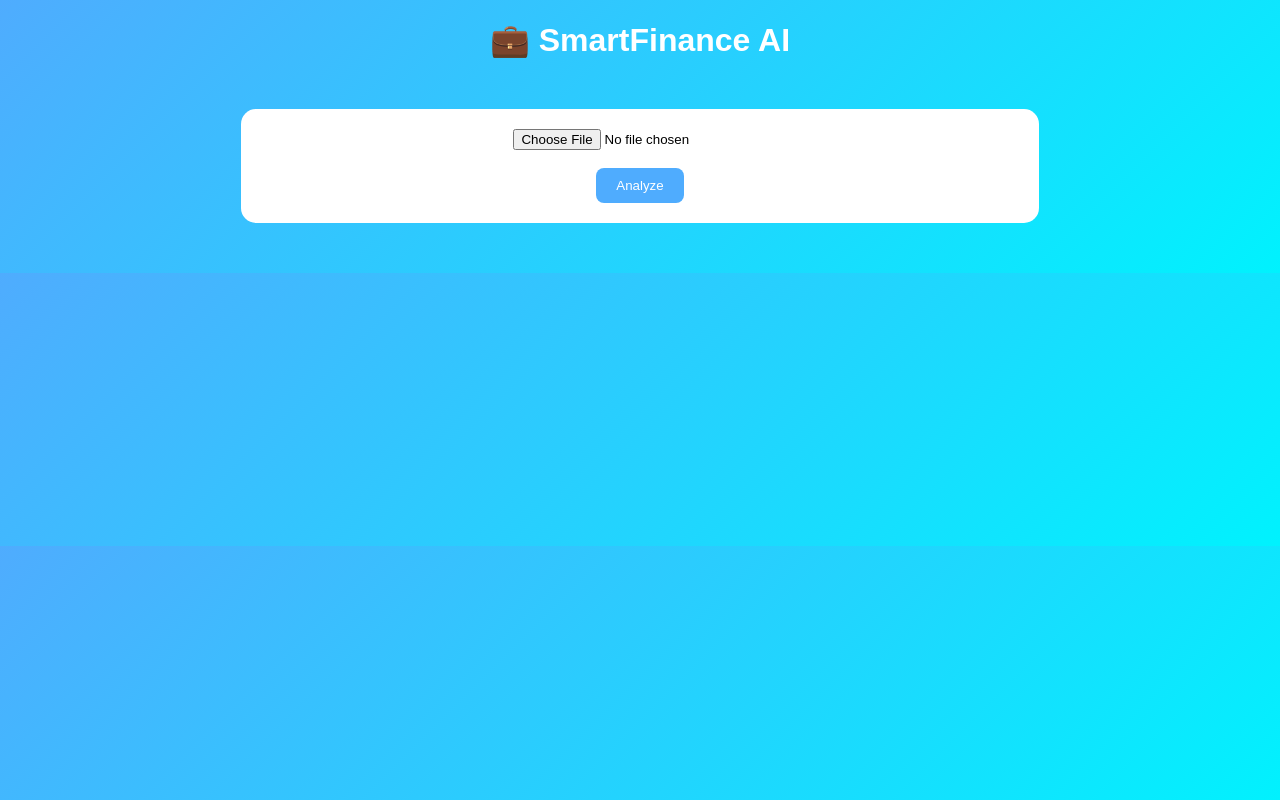
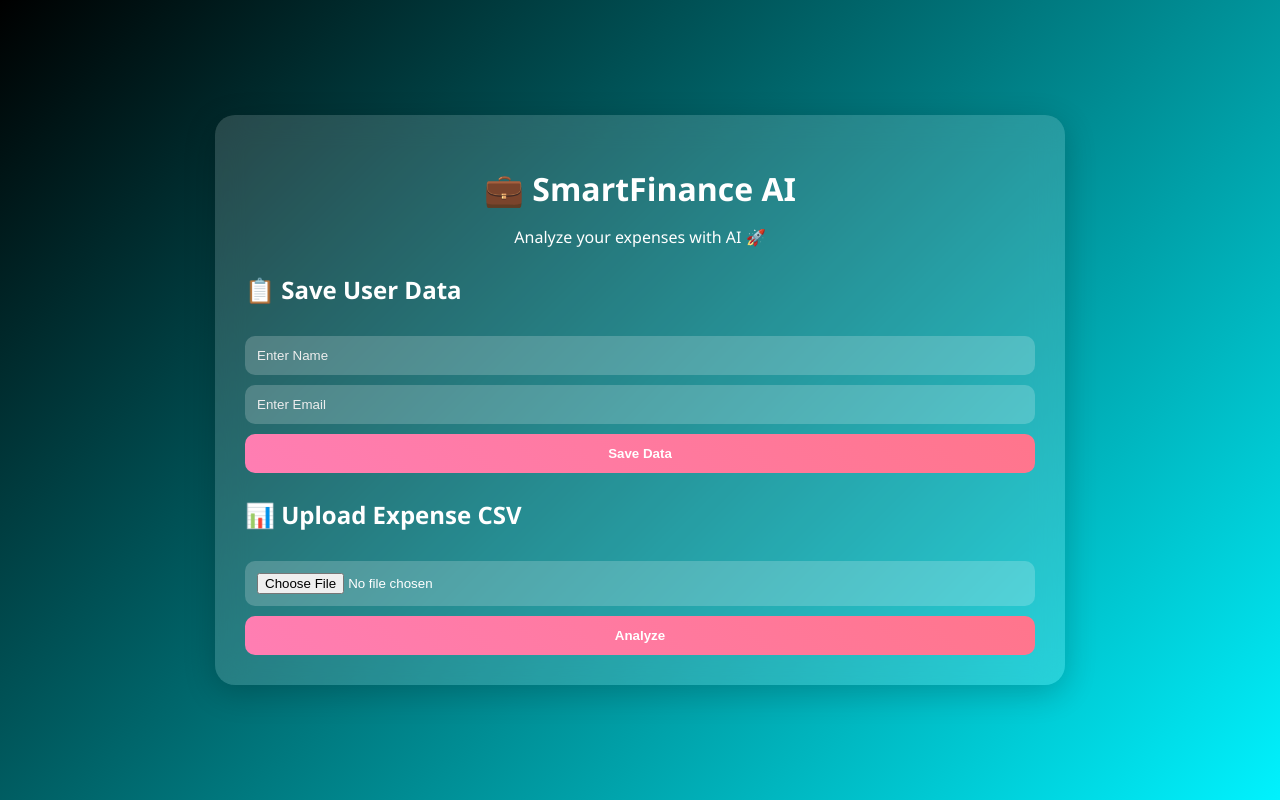
Before and after one commit to ravishsonia404/Personal-Expense-Analyzer-, a Flask app: page / in a window 1280 px wide. Run offline with Flask 3, Linux system fonts and the light colour scheme.

Commit message:
Update index.html

```diff
--- a/templates/index.html
+++ b/templates/index.html
@@ -1,74 +1,162 @@
 <!DOCTYPE html>
-<html>
+<html lang="en">
 <head>
+    <meta charset="UTF-8">
     <title>SmartFinance AI</title>
+
     <style>
+        * {
+            box-sizing: border-box;
+        }
+
         body {
-            font-family: Arial;
-            background: linear-gradient(135deg, #4facfe, #00f2fe);
+            margin: 0;
+            font-family: 'Segoe UI', sans-serif;
+            background: linear-gradient(135deg, black, #00f2fe);
+            min-height: 100vh;
+            display: flex;
+            align-items: center;
+            justify-content: center;
+        }
+
+        .container {
+            width: 95%;
+            max-width: 850px;
+            padding: 30px;
+            border-radius: 20px;
+            backdrop-filter: blur(15px);
+            background: rgba(255, 255, 255, 0.15);
+            box-shadow: 0 8px 32px rgba(0,0,0,0.2);
+            color: #fff;
+            animation: fadeIn 1s ease;
+        }
+
+        @keyframes fadeIn {
+            from { opacity: 0; transform: translateY(20px);}
+            to { opacity: 1; transform: translateY(0);}
+        }
+
+        h1 {
             text-align: center;
+            margin-bottom: 10px;
+        }
+
+        h2 {
+            margin-top: 25px;
+        }
+
+        input, button {
+            width: 100%;
+            padding: 12px;
+            margin-top: 10px;
+            border-radius: 10px;
+            border: none;
+            outline: none;
+        }
+
+        input {
+            background: rgba(255,255,255,0.2);
             color: white;
         }
-        .card {
-            background: white;
-            color: black;
-            padding: 20px;
-            margin: 50px auto;
-            width: 60%;
+
+        input::placeholder {
+            color: #eee;
+        }
+
+        button {
+            background: linear-gradient(45deg, #ff7eb3, #ff758c);
+            color: white;
+            font-weight: bold;
+            cursor: pointer;
+            transition: 0.3s;
+        }
+
+        button:hover {
+            transform: scale(1.05);
+            background: linear-gradient(45deg, #ff758c, #ff7eb3);
+        }
+
+        .result {
+            margin-top: 20px;
+            padding: 15px;
             border-radius: 15px;
+            background: rgba(0,0,0,0.2);
         }
-        button {
-            padding: 10px 20px;
-            background: #4facfe;
-            color: white;
-            border: none;
-            border-radius: 8px;
+
+        img {
+            width: 100%;
+            margin-top: 10px;
+            border-radius: 10px;
         }
-        img {
-            width: 80%;
-            margin-top: 20px;
+
+        .success {
+            color: #00ffcc;
+            text-align: center;
         }
+
         .error {
-            color: red;
+            color: #ff4d4d;
+            text-align: center;
         }
+
+        .download {
+            display: block;
+            margin-top: 10px;
+            text-align: center;
+            color: #fff;
+            font-weight: bold;
+        }
+
+        .download:hover {
+            text-decoration: underline;
+        }
+
     </style>
 </head>
 
 <body>
 
-<h1>💼 SmartFinance AI</h1>
+<div class="container">
+    <h1>💼 SmartFinance AI</h1>
+    <p style="text-align:center;">Analyze your expenses with AI 🚀</p>
 
-<div class="card">
-
-    <form method="POST" enctype="multipart/form-data">
-        <input type="file" name="file" required>
-        <br><br>
-        <button type="submit">Analyze</button>
-    </form>
+    {% if message %}
+        <p class="success">{{ message }}</p>
+    {% endif %}
 
     {% if error %}
         <p class="error">{{ error }}</p>
     {% endif %}
 
+    <h2>📋 Save User Data</h2>
+    <form method="POST">
+        <input type="text" name="name" placeholder="Enter Name" required>
+        <input type="email" name="email" placeholder="Enter Email" required>
+        <button type="submit">Save Data</button>
+    </form>
+
+    <h2>📊 Upload Expense CSV</h2>
+    <form method="POST" enctype="multipart/form-data">
+        <input type="file" name="file" required>
+        <button type="submit">Analyze</button>
+    </form>
+
     {% if prediction %}
-        <h2>📈 Predicted Expense: ₹{{ prediction }}</h2>
-        <h3>Total Spending: ₹{{ total }}</h3>
-        <h3>Top Category: {{ category }}</h3>
+    <div class="result">
+        <h3>📈 Results</h3>
+        <p><strong>Predicted Expense:</strong> ₹{{ prediction }}</p>
+        <p><strong>Total Spending:</strong> ₹{{ total }}</p>
+        <p><strong>Top Category:</strong> {{ category }}</p>
 
-        <img src="{{ url_for('static', filename='chart.png') }}">
-        <img src="{{ url_for('static', filename='pie.png') }}">
+        <img src="/static/chart.png">
+        <img src="/static/pie.png">
 
-        <br><br>
-<a href="{{ url_for('static', filename='report.pdf') }}" download>
-    <button>📄 Download Report</button>
-</a>
-<!--        {% if pdf_file %}-->
-<!--        <br><br>-->
-<!--        <a href="{{ url_for('static', filename='report.pdf') }}" download>-->
-<!--            <button>📄 Download Report</button>-->
-<!--        </a>-->
-<!--        {% endif %}-->
-
+        {% if pdf_file %}
+            <a class="download" href="/static/report.pdf" download>
+                📄 Download Report
+            </a>
+        {% endif %}
+    </div>
     {% endif %}
 
 </div>
```
